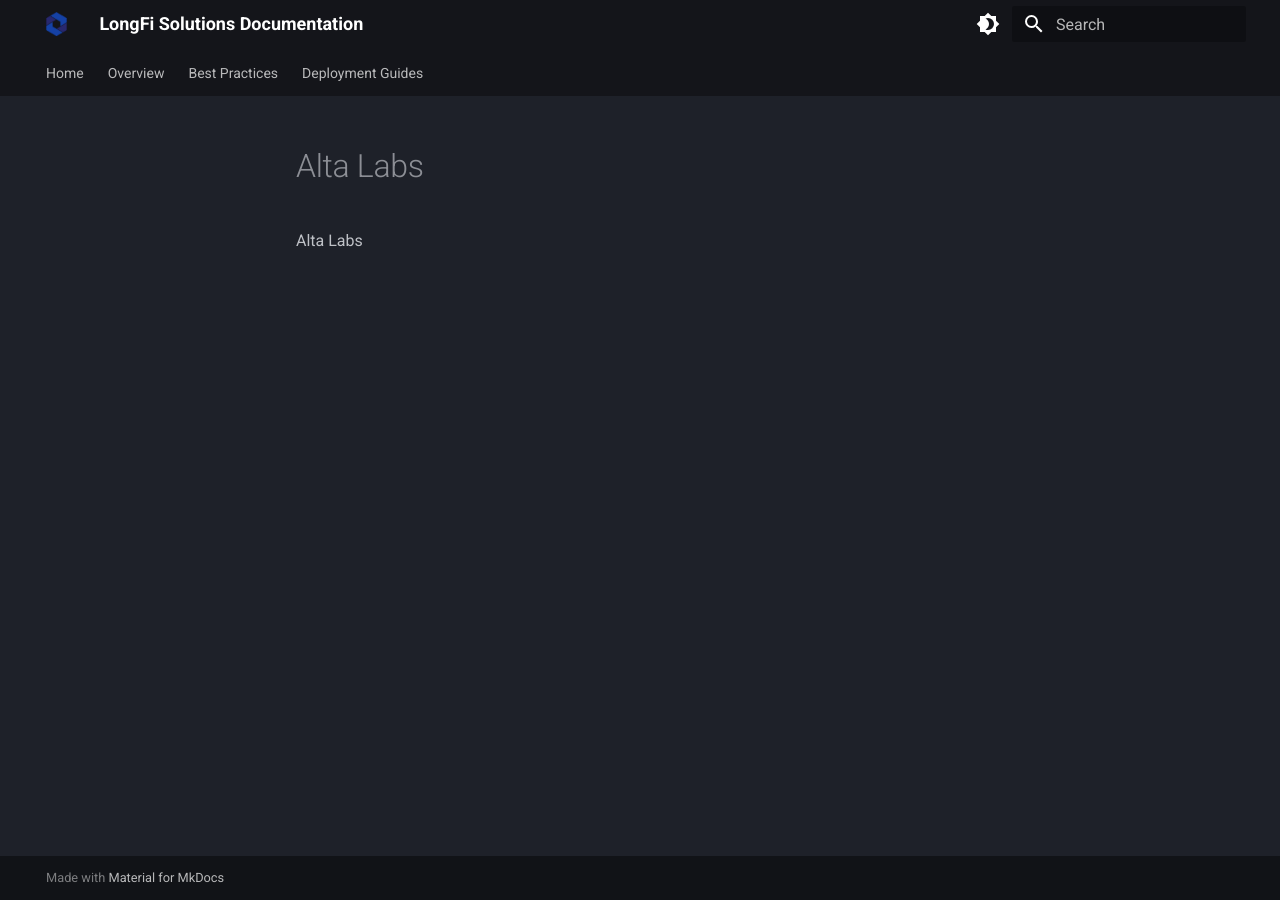
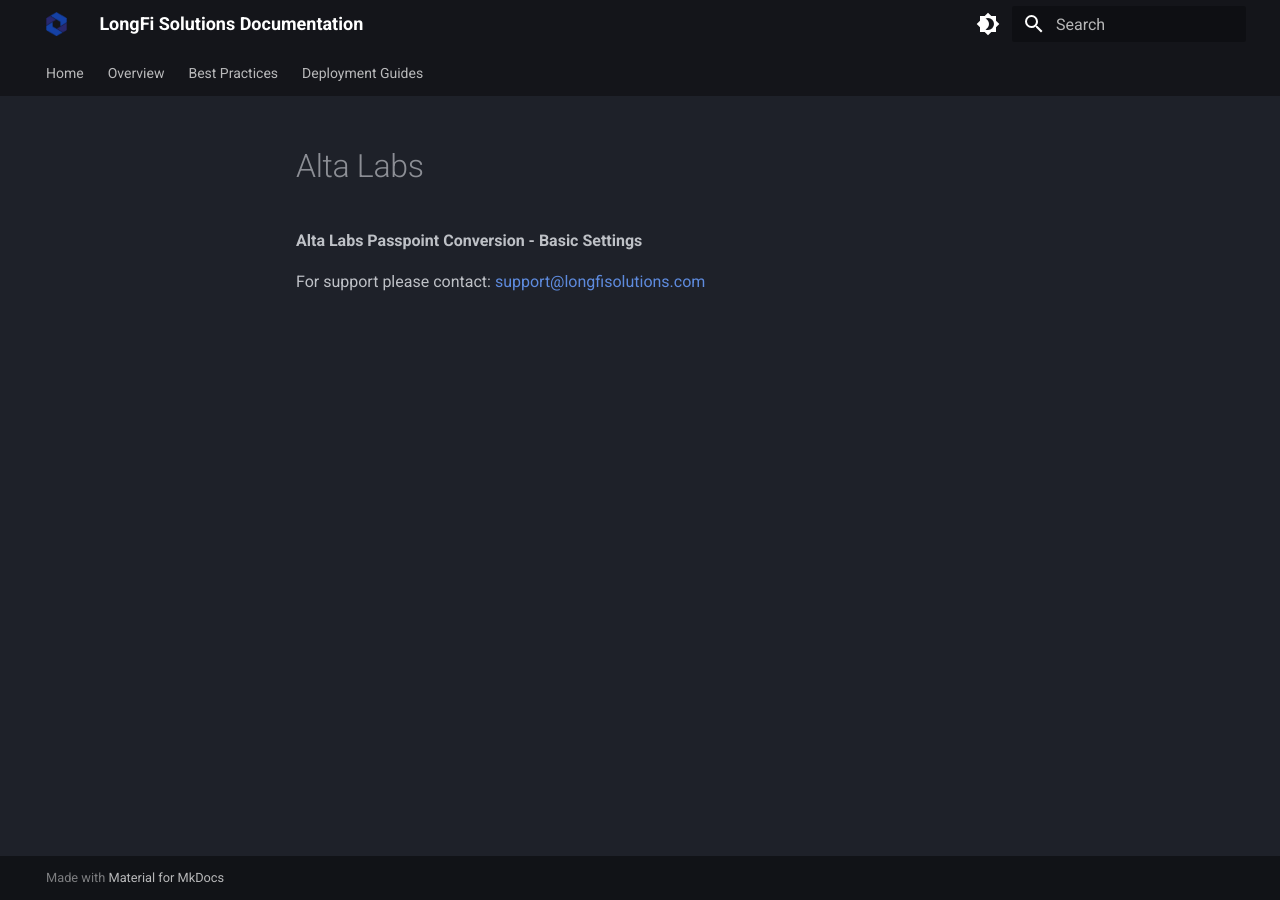
Before and after one commit to LongFi-Solutions/longfi-solutions.github.io, an MkDocs documentation site: the page built from docs/deployment/alta-labs.md, in a window 1280 px wide. Built offline with MkDocs 1.6.1 and Material for MkDocs 9.7.7, drawn with Linux system fonts in a browser that asks for light colours.

Commit message:
Update Deployment Guides “alta-labs”

```diff
--- a/docs/deployment/alta-labs.md
+++ b/docs/deployment/alta-labs.md
@@ -2,4 +2,6 @@
 title: Alta Labs
 ---
 
-Alta Labs
+**Alta Labs Passpoint Conversion - Basic Settings**
+
+ For support please contact: [support@longfisolutions.com](mailto:support@longfisolutions.com)
```
